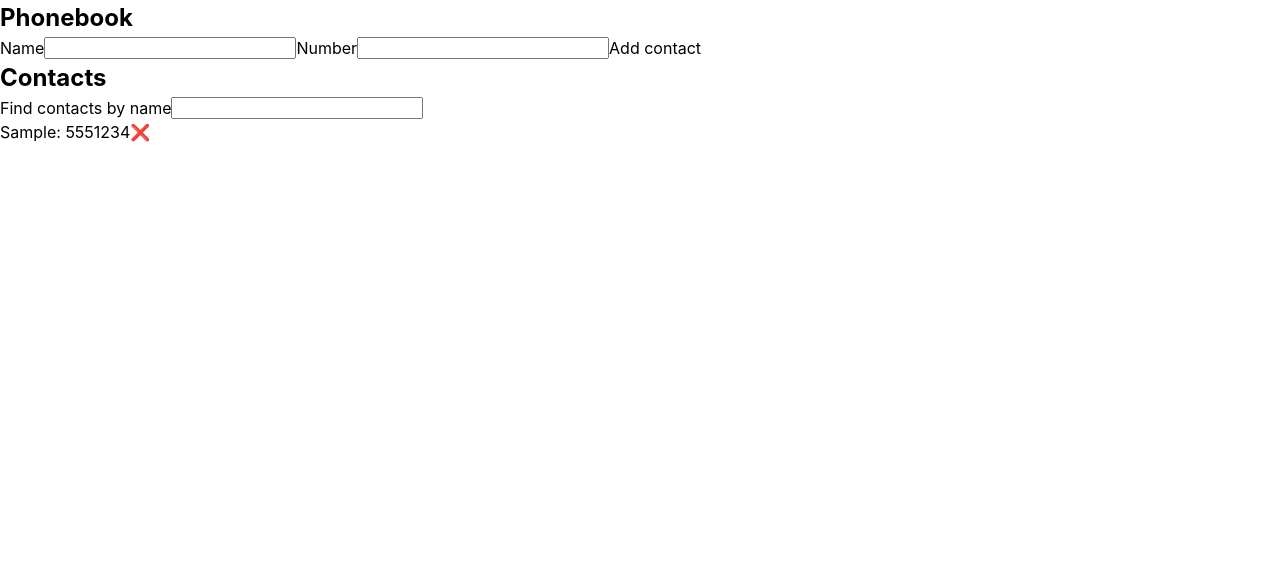
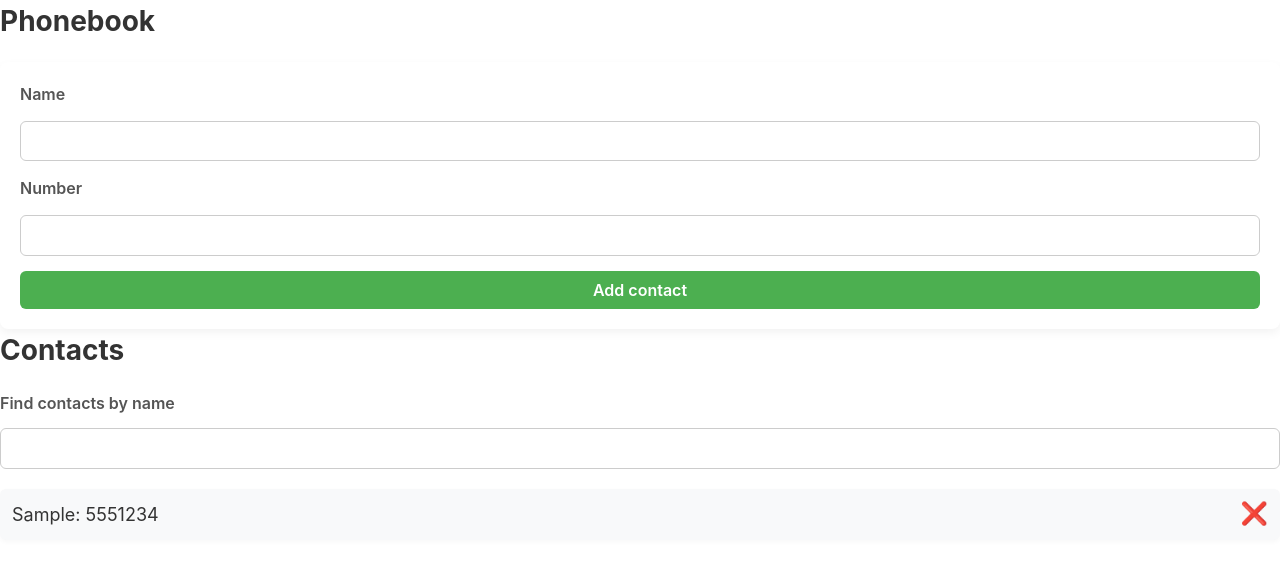
Before and after one commit to Svatosik/react-practise-03, a React (Create React App) app: page / in a window 1280 px wide. Both pictures are taken after typing "Sample", "5551234" into the empty fields and a click on the button "Add contact". Shown: the top 564 px of the page. Built offline with nearby package versions, Linux system fonts and the light colour scheme; the HTML template or start-up script is replaced by a standard one.

Commit message:
Add styles for all components and also change filter logic

```diff
--- a/src/App.jsx
+++ b/src/App.jsx
@@ -5,7 +5,7 @@ import "normalize.css";
 //components
 import { Component } from "react";
 import { Section } from "./components/Section/Section";
-import { ContactForm } from './components/ContactForm/ContactForm';
+import { ContactForm } from "./components/ContactForm/ContactForm";
 import { ContactList } from "./components/ContactList/ContactList";
 import { Filter } from "./components/Filter/Filter";
 //libraries
@@ -14,7 +14,7 @@ import { nanoid } from "nanoid";
 class App extends Component {
   state = {
     contacts: [],
-    filteredContacts: null,
+    filter: "",
   };
 
   handleFormSubmit = ({ name, number }) => {
@@ -35,29 +35,35 @@ class App extends Component {
 
   filterHandler = (e) => {
     const value = e.target.value;
-    this.setState((prev) => ({
-      filteredContacts: prev.contacts.filter((contact) =>
-        contact.name.toLowerCase().includes(value.toLowerCase())
-      ),
-    }));
+    this.setState({ filter: value });
   };
 
   handleDelete = (id) => {
     this.setState((prev) => ({
       contacts: prev.contacts.filter((el) => el.id !== id),
-      filteredContacts: prev.filteredContacts.filter((el) => el.id !== id),
     }));
   };
+
+  getVisibleContacts = () => {
+    const { contacts, filter } = this.state;
+    const normalizedFilter = filter.toLowerCase();
+    return contacts.filter((contact) =>
+      contact.name.toLowerCase().includes(normalizedFilter)
+    );
+  };
+
   render() {
-    const { contacts, filteredContacts } = this.state;
-    const visibleContacts = filteredContacts ?? contacts;
+    const visibleContacts = this.getVisibleContacts();
+
     return (
       <>
         <Section title="Phonebook">
           <ContactForm handleFormSubmit={this.handleFormSubmit} />
         </Section>
         <Section title="Contacts">
-          <Filter filterHandler={this.filterHandler} />
+          <Filter
+            filterHandler={this.filterHandler}
+          />
           <ContactList
             contacts={visibleContacts}
             handleDelete={this.handleDelete}
--- a/src/components/ContactForm/ContactForm.jsx
+++ b/src/components/ContactForm/ContactForm.jsx
@@ -1,5 +1,6 @@
 import PropTypes from "prop-types";
 import { Component } from "react";
+import css from "./ContactForm.module.css";
 
 const INITIAL_STATE = {
     name: '',
@@ -26,30 +27,45 @@ export class ContactForm extends Component {
 
   render() {
     return (
-      <form onSubmit={this.handleSubmit}>
-        <label htmlFor="name-input">Name</label>
+      <form
+        onSubmit={this.handleSubmit}
+        className={css.form}
+      >
+        <label
+          htmlFor="name-input"
+          className={css.inputLabel}
+        >
+          Name
+        </label>
         <input
           type="text"
           name="name"
           id="name-input"
+          className={css.input}
           value={this.state.name}
           onChange={this.handleInputChange}
           pattern="^[a-zA-Zа-яА-Я]+(([' \-][a-zA-Zа-яА-Я ])?[a-zA-Zа-яА-Я]*)*$"
           title="Name may contain only letters, apostrophe, dash and spaces."
           required
         />
-        <label htmlFor="number-input">Number</label>
+        <label
+          htmlFor="number-input"
+          className={css.inputLabel}
+        >
+          Number
+        </label>
         <input
           type="tel"
           name="number"
           id="number-input"
+          className={css.input}
           value={this.state.number}
           onChange={this.handleInputChange}
           pattern="\+?\d{1,4}?[-.\s]?\(?\d{1,3}?\)?[-.\s]?\d{1,4}[-.\s]?\d{1,4}[-.\s]?\d{1,9}"
           title="Phone number must be digits and can contain spaces, dashes, parentheses and can start with +"
           required
         />
-        <button type="submit">Add contact</button>
+        <button type="submit" className={css.submitBtn}>Add contact</button>
       </form>
     );
   }
--- /dev/null
+++ b/src/components/ContactForm/ContactForm.module.css
@@ -0,0 +1,38 @@
+.form {
+  display: flex;
+  flex-direction: column;
+  gap: 15px;
+  background: #fff;
+  padding: 20px;
+  border-radius: 8px;
+  box-shadow: 0 4px 10px rgba(0, 0, 0, 0.05);
+}
+
+.inputLabel {
+  font-size: 16px;
+  font-weight: 600;
+  color: #555;
+}
+
+.input {
+  padding: 10px;
+  border: 1px solid #ccc;
+  border-radius: 6px;
+  font-size: 16px;
+}
+
+.submitBtn {
+  padding: 10px 15px;
+  background-color: #4caf50;
+  color: white;
+  font-size: 16px;
+  font-weight: 600;
+  border: none;
+  border-radius: 6px;
+  cursor: pointer;
+  transition: background-color 0.3s ease;
+}
+
+.submitBtn:hover {
+  background-color: #43a047;
+}
--- a/src/components/ContactList/ContactList.jsx
+++ b/src/components/ContactList/ContactList.jsx
@@ -1,24 +1,26 @@
 import PropTypes from "prop-types";
+import css from './ContactList.module.css';
 
 export const ContactList = ({ contacts, handleDelete }) => {
   return (
-    <ul>
+    <ul className={css.list}>
       {contacts.map((contact) => (
         <li
           key={contact.id}
-          className="item"
+          className={css.item}
         >
-          <p>
+          <p className={css.text}>
             {contact.name}: {contact.number}
           </p>
-          <span
+          <button
+            className={css.deleteBtn}
             style={{ cursor: "pointer" }}
             onClick={() => {
               handleDelete(contact.id);
             }}
           >
             ❌
-          </span>
+          </button>
         </li>
       ))}
     </ul>
--- /dev/null
+++ b/src/components/ContactList/ContactList.module.css
@@ -0,0 +1,34 @@
+.list {
+  list-style: none;
+  padding: 0;
+  margin: 20px 0 0 0;
+}
+
+.item {
+  display: flex;
+  justify-content: space-between;
+  align-items: center;
+  background: #f8f9fa;
+  padding: 12px;
+  margin-bottom: 10px;
+  border-radius: 6px;
+  box-shadow: 0 2px 5px rgba(0, 0, 0, 0.03);
+}
+
+.text {
+  font-size: 18px;
+  color: #333;
+}
+
+.deleteBtn {
+  background: none;
+  border: none;
+  color: #ff4d4d;
+  font-size: 22px;
+  cursor: pointer;
+  transition: transform 0.2s ease;
+}
+
+.deleteBtn:hover {
+  transform: scale(1.2);
+}
--- a/src/components/Filter/Filter.jsx
+++ b/src/components/Filter/Filter.jsx
@@ -1,13 +1,20 @@
 import PropTypes from "prop-types";
+import css from './Filter.module.css';
 
 export const Filter = ({filterHandler}) => {
   return (
     <>
-      <label htmlFor="filter-input">Find contacts by name</label>
+      <label
+        htmlFor="filter-input"
+        className={css.inputLabel}
+      >
+        Find contacts by name
+      </label>
       <input
         type="text"
         name="filter"
         id="filter-input"
+        className={css.input}
         onChange={(e) => {
           e.preventDefault();
           filterHandler(e);
--- /dev/null
+++ b/src/components/Filter/Filter.module.css
@@ -0,0 +1,16 @@
+.inputLabel {
+  font-size: 16px;
+  font-weight: 600;
+  color: #555;
+  margin-bottom: 8px;
+  display: block;
+}
+
+.input {
+  padding: 10px;
+  width: 100%;
+  border: 1px solid #ccc;
+  border-radius: 6px;
+  font-size: 16px;
+  margin-top: 5px;
+}
--- a/src/components/Section/Section.jsx
+++ b/src/components/Section/Section.jsx
@@ -1,11 +1,11 @@
 import PropTypes from "prop-types";
-
+import  css  from "./Section.module.css";
 
 
 export const Section = ({ title, children }) => {
     return (
       <>
-        <h2>{title}</h2>
+        <h2 className={css.title}>{title}</h2>
         {children}
       </>
     );
--- /dev/null
+++ b/src/components/Section/Section.module.css
@@ -0,0 +1,6 @@
+.title {
+  font-size: 28px;
+  font-weight: 700;
+  margin-bottom: 20px;
+  color: #333;
+}
```
